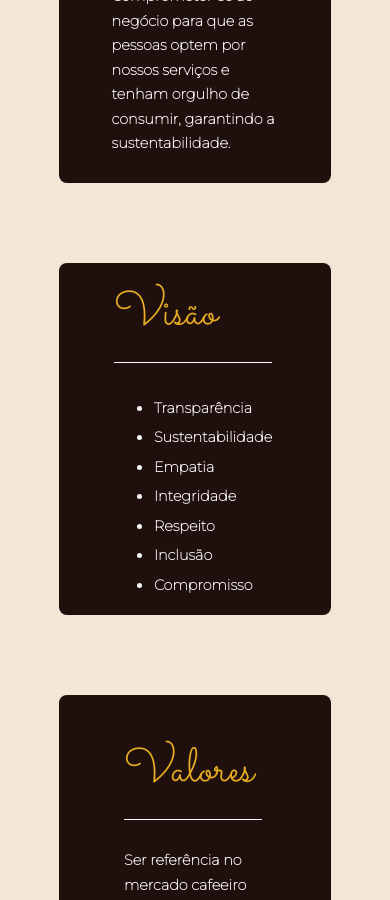
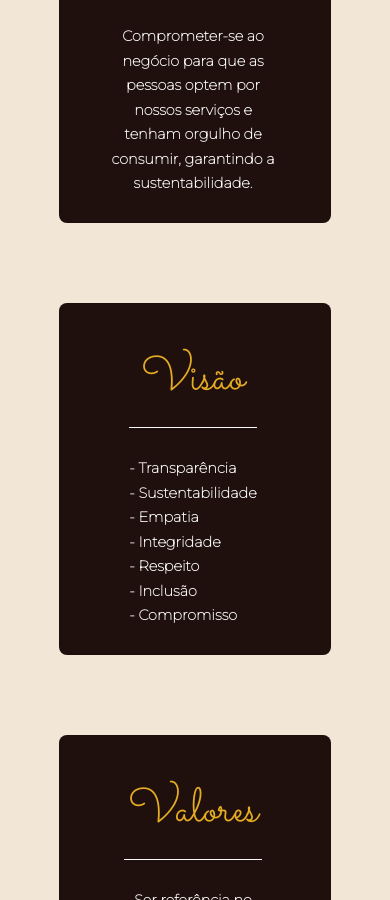
Before and after one commit to thaiis-souto7/VinhoDaArabia.io, a React (Create React App) app: page / in a window 390 px wide. Shown: the part 1100-2000 px from the top of the page. Built offline with nearby package versions, Linux system fonts and the light colour scheme; a web font is replaced by a local one.

Commit message:
alterações de responsividade - about us

```diff
--- a/src/App.css
+++ b/src/App.css
@@ -8,6 +8,28 @@ Table Of Contents:
 05. Contato
 06. Media
 *******************/
+
+
+/*******************
+01. BODY
+*******************/
+
+body,
+html {
+  height: 100%;
+  margin-top: 0;
+  margin-bottom: 0;
+  margin-left: 0;
+  margin-right: 0;
+  padding: 0;
+  scroll-behavior: smooth;
+}
+
+/* @media screen and (max-width: 736px) {
+   body {
+     padding-top: 2.5em;
+  }
+} */
 
 /*******************
 01. HEADER
@@ -54,27 +76,6 @@ Table Of Contents:
   position: absolute;
 }
 
-
-/*******************
-01. BODY
-*******************/
-
-body,
-html {
-  height: 100%;
-  margin-top: 0;
-  margin-bottom: 0;
-  margin-left: 0;
-  margin-right: 0;
-  padding: 0;
-  scroll-behavior: smooth;
-}
-
-/* @media screen and (max-width: 736px) {
-   body {
-     padding-top: 2.5em;
-  }
-} */
 
 /*******************
 02. BANNER
@@ -158,6 +159,7 @@ h4 {
   font-size: 4vw;
   text-decoration-line: underline;
   text-decoration-color: #b89b34;
+  margin-bottom: 3rem;
 }
 
 .basic-2 {
@@ -199,9 +201,11 @@ h4 {
 }
 
 .card-title {
+  display: flex;
   align-items: center;
   justify-content: center;
   font-family: Sacramento;
+  text-align: center;
   font-size: 3em;
   color: #e5ac23;
 }
@@ -238,7 +242,7 @@ h4 {
   color: #f9f9f9;
   display: flex;
   width: 29rem;
-  height: 20rem;
+  height: 17rem;
   margin-top: 0.5rem;
   margin-bottom: 0.5rem;
   margin-right: 0.5rem;
@@ -710,16 +714,16 @@ h4 {
     height: 20rem;
   }
   .container-2 {
-    height: 19rem;
+    height: 17rem;
   }
   .container-text-1 {
-    font-size: 80%;
+    font-size: 70%;
   }
   .container-text-2 {
-    font-size: 70%;
+    font-size: 60%;
   }
   .container-text-3 {
-    font-size: 80%;
+    font-size: 75%;
   }
   .basic-title {
     font-size: 2rem;
--- a/src/App.js
+++ b/src/App.js
@@ -142,13 +142,13 @@ function App() {
             <div class="card-body">
               <div class="card-title">Missão</div>
               <hr class="card-divisor"></hr>
-              <h5>Comprometer-se ao </h5>
+              <center><h5>Comprometer-se ao </h5>
               <h5>negócio para que as</h5>
               <h5>pessoas optem por</h5>
               <h5>nossos serviços e</h5>
               <h5>tenham orgulho de</h5>
               <h5>consumir, garantindo a</h5>
-              <h5>sustentabilidade.</h5>
+              <h5>sustentabilidade.</h5></center>
             </div>
           </div>
 
@@ -156,29 +156,13 @@ function App() {
             <div class="card-body">
               <div class="card-title">Visão</div>
               <hr class="card-divisor"></hr>
-              <ul>
-                <li>
-                  <h6>Transparência</h6>
-                </li>
-                <li>
-                  <h6>Sustentabilidade</h6>
-                </li>
-                <li>
-                  <h6>Empatia</h6>
-                </li>
-                <li>
-                  <h6>Integridade</h6>
-                </li>
-                <li>
-                  <h6>Respeito</h6>
-                </li>
-                <li>
-                  <h6>Inclusão</h6>
-                </li>
-                <li>
-                  <h6>Compromisso</h6>
-                </li>
-              </ul>
+                  <h6>- Transparência</h6>
+                  <h6>- Sustentabilidade</h6>
+                  <h6>- Empatia</h6>
+                  <h6>- Integridade</h6>
+                  <h6>- Respeito</h6>
+                  <h6>- Inclusão</h6>
+                  <h6>- Compromisso</h6>
             </div>
           </div>
 
@@ -186,13 +170,13 @@ function App() {
             <div class="card-body">
               <div class="card-title">Valores</div>
               <hr class="card-divisor"></hr>
-              <h5>Ser referência no</h5>
+              <center><h5>Ser referência no</h5>
               <h5>mercado cafeeiro</h5>
               <h5>com qualidade</h5>
               <h5>garantida do</h5>
               <h5>produto e </h5>
               <h5>cumprindo com os </h5>
-              <h5>valores da empresa.</h5>
+              <h5>valores da empresa.</h5></center>
             </div>
           </div>
         </div>
```
